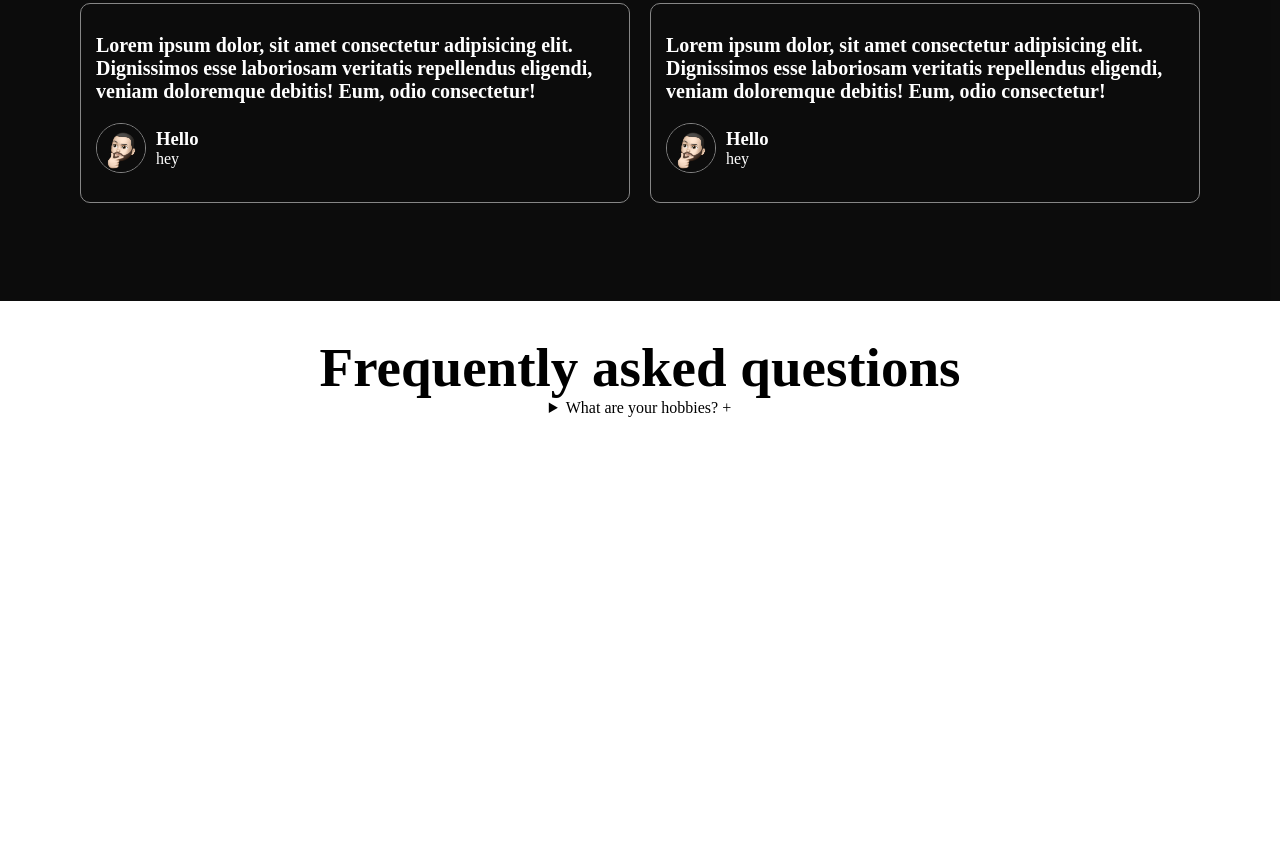
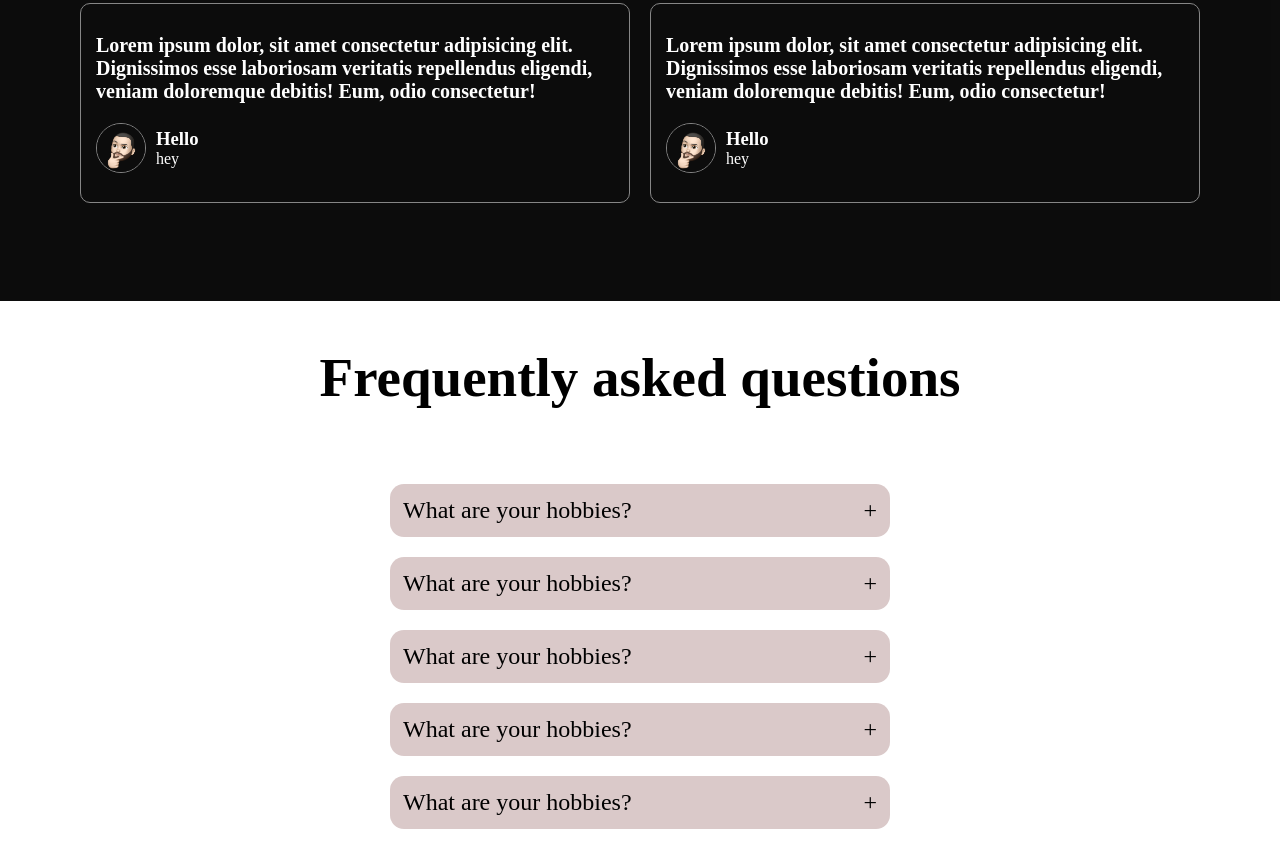
Before and after one commit to Cesare10-dev/socialLandingPage, a plain HTML site: page index.html in a window 1280 px wide. Shown: the part 1165-2014 px from the top of the page. Drawn offline with Linux system fonts and the light colour scheme.

Commit message:
details done

```diff
--- a/index.html
+++ b/index.html
@@ -142,8 +142,36 @@
       <section class="questions">
         <h2 class="questions__title">Frequently asked questions</h2>
         <div>
-          <details>
-            <summary>
+          <details class="details">
+            <summary class="summary">
+              What are your hobbies?
+              <span class="icon">+</span>
+            </summary>
+            <div class="content">Share with us your hobbies</div>
+          </details>
+          <details class="details">
+            <summary class="summary">
+              What are your hobbies?
+              <span class="icon">+</span>
+            </summary>
+            <div class="content">Share with us your hobbies</div>
+          </details>
+          <details class="details">
+            <summary class="summary">
+              What are your hobbies?
+              <span class="icon">+</span>
+            </summary>
+            <div class="content">Share with us your hobbies</div>
+          </details>
+          <details class="details">
+            <summary class="summary">
+              What are your hobbies?
+              <span class="icon">+</span>
+            </summary>
+            <div class="content">Share with us your hobbies</div>
+          </details>
+          <details class="details">
+            <summary class="summary">
               What are your hobbies?
               <span class="icon">+</span>
             </summary>
--- a/style.css
+++ b/style.css
@@ -199,12 +199,47 @@
 
 .questions {
   height: 500px;
+  width: 100%;
   display: flex;
   flex-direction: column;
   align-items: center;
-  margin-top: 35px;
+  margin-top: 45px;
 
   .questions__title {
     font-size: 55px;
+    margin-bottom: 75px;
+  }
+
+  .details[open] summary {
+    background-color: #f5f3f3ba;
+    margin-bottom: 9px;
+  }
+
+  .details {
+    width: 500px;
+    margin-bottom: 20px;
+    background-color: rgb(237, 221, 221);
+    border-radius: 14px;
+    overflow: hidden;
+
+    .summary {
+      display: flex;
+      justify-content: space-between;
+      align-items: center;
+      cursor: pointer;
+      font-size: 24px;
+      padding: 13px;
+      transition: all 120ms ease;
+      gap: 15px;
+      background-color: rgb(218, 201, 201);
+    }
+
+    .summary::-webkit-details-marker {
+      display: none;
+    }
+
+    .content {
+      padding: 13px;
+    }
   }
 }
```
